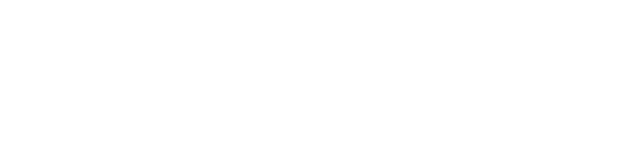
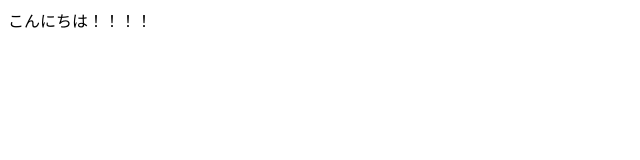
Before and after one commit to Miyajiiiii/html, a plain HTML site: page index.html in a window 1280 px wide. Shown: the whole page, without its empty margins (0-640 px from the left). Drawn offline with Linux system fonts and the light colour scheme.

Commit message:
Update index.html

```diff
--- a/index.html
+++ b/index.html
@@ -2,4 +2,5 @@
     <meta charset="UTF-8">
     <meta name="descriotion" content="gitのレクチャー">
     <title>Hello world</title>
+    こんにちは！！！！
 </html>
```
